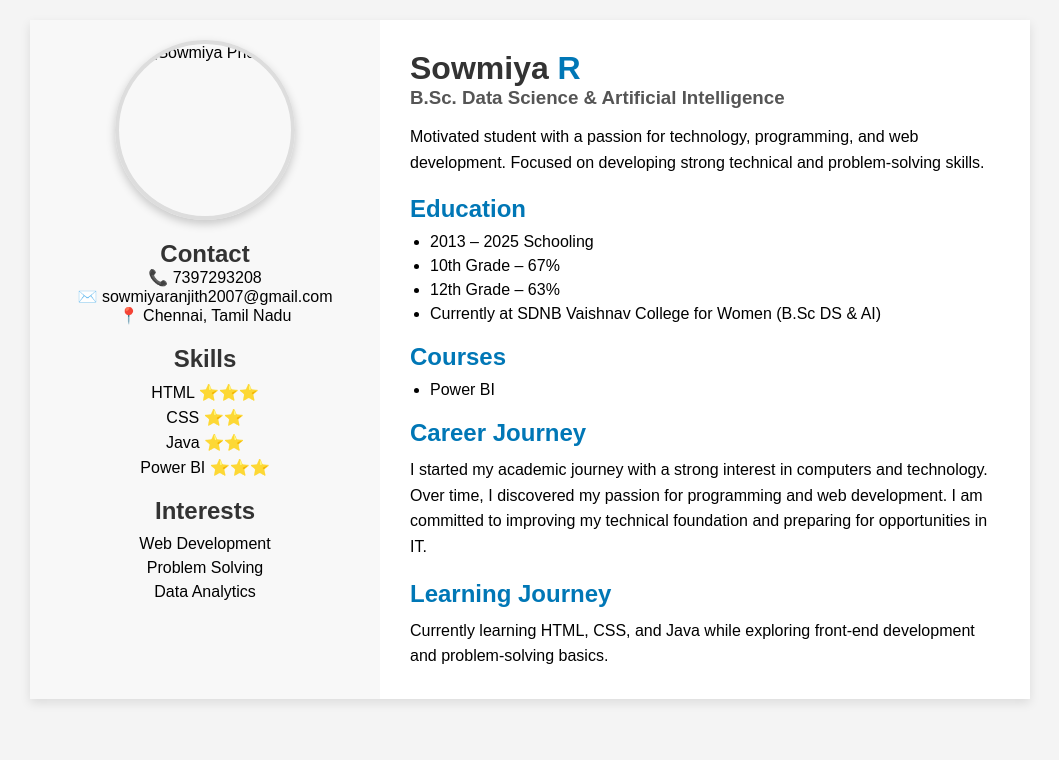
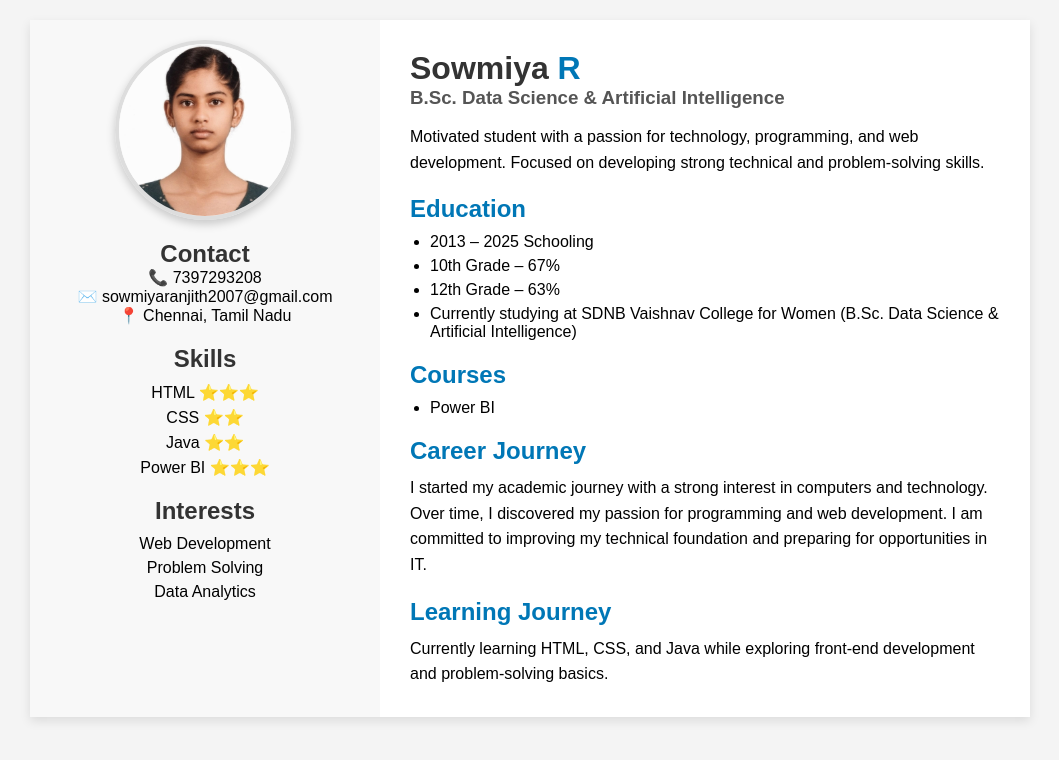
Before and after one commit to sowmiyaranjith2007-creator/portfolio.html, a plain HTML site: page index.html in a window 1280 px wide. Shown: the whole page, without its empty margins (110-1169 px from the left). Drawn offline with Linux system fonts and the light colour scheme.

Commit message:
Update index.html

```diff
--- a/index.html
+++ b/index.html
@@ -4,6 +4,8 @@
     <meta charset="UTF-8">
     <meta name="viewport" content="width=device-width, initial-scale=1.0">
     <title>Sowmiya R - Portfolio</title>
+
+    <!-- Updated CSS link -->
     <link rel="stylesheet" href="style.css">
 </head>
 <body>
@@ -13,7 +15,8 @@
     <!-- Left Section -->
     <div class="left-section">
         <div class="profile-img">
-            <img src="sowmiya.jpg" alt="Sowmiya Photo">
+            <!-- Updated image link -->
+            <img src="sowmiya.jpg.jpeg" alt="Sowmiya Photo">
         </div>
 
         <h2>Contact</h2>
@@ -52,8 +55,9 @@
             <li>2013 – 2025 Schooling</li>
             <li>10th Grade – 67%</li>
             <li>12th Grade – 63%</li>
-            <li>Currently at SDNB Vaishnav College for Women
-                (B.Sc DS & AI)
+            <li>
+                Currently studying at SDNB Vaishnav College for Women
+                (B.Sc. Data Science & Artificial Intelligence)
             </li>
         </ul>
 
```
